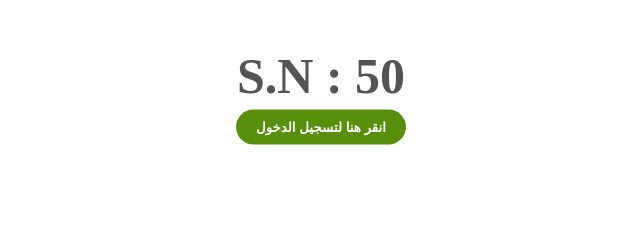
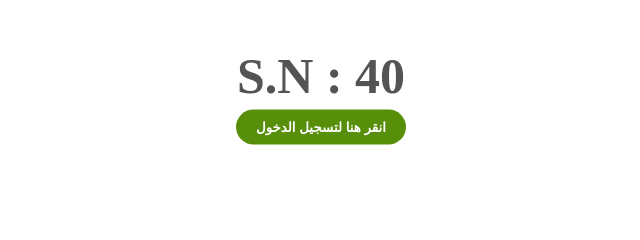
Before and after one commit to ALEmadTransport/account_40, a plain HTML site: page index.html in a window 1280 px wide. Shown: the part 273-513 px from the top of the page, 319-959 px from the left. Drawn offline with Linux system fonts and the light colour scheme.

Commit message:
Update index.html

```diff
--- a/index.html
+++ b/index.html
@@ -49,7 +49,7 @@
 
 <body>
     <img src="background.png" alt="">
-    <span class="sn-label">S.N : 50</span>
+    <span class="sn-label">S.N : 40</span>
     <br>
     <br>
     <br>
```
